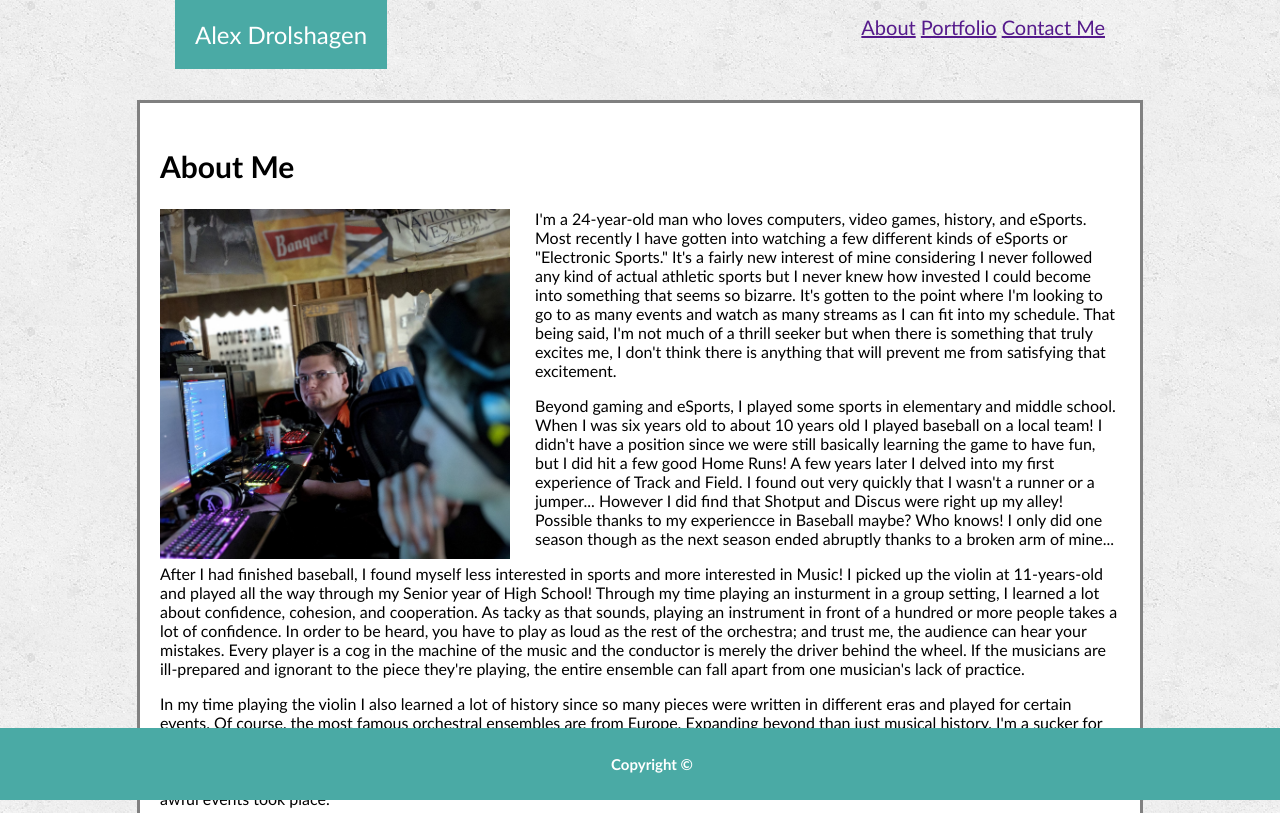
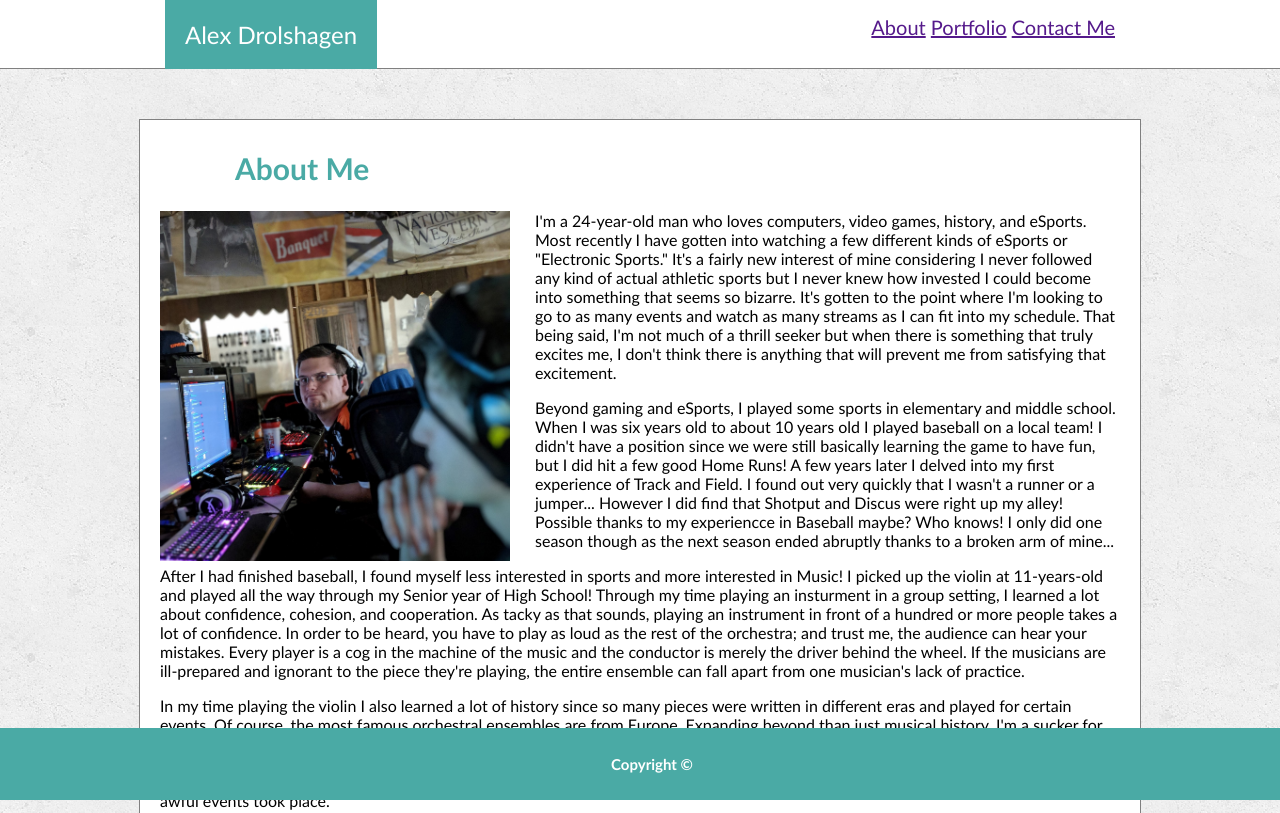
Before and after one commit to drols/Basic-Portfolio, a plain HTML site: page index.html in a window 1280 px wide. Shown: the top 813 px of the page. Drawn offline with Linux system fonts and the light colour scheme.

Commit message:
final commit before submission

```diff
--- a/assets/css/style.css
+++ b/assets/css/style.css
@@ -16,7 +16,7 @@ body{
     background-color: white;
     margin: auto;
     margin-bottom: 200px;
-    border: 3px;
+    border: 1px;
     border-style: solid;
     border-color: grey;
     padding: 20px;
@@ -53,19 +53,30 @@ body{
 .aboutme{
     font-size: 30px;
     float: inherit;
+    color: rgb(74,170,165);
+    padding-left: 75px;
+    margin-top: 10px;
+
 
 
 }
 
 .navbar{
-    width: 960px;
-    height: 100px;
+    /* width: 960px; */
+    height: 68px;
     /* margin-left: 10px;
     margin-right: 10px;
     margin-top: 10px;
-    margin: 0px;
-    margin-bottom:20px; */
-    margin: auto;
+    /* margin: 0px;  */
+    margin-bottom: 50px;
+    /* margin: auto; */
+    background-color: white;
+    padding-left: 150px;
+    padding-right: 150px;
+    border-bottom: 1px;
+    border-bottom-style: solid;
+    border-color: grey;
+
 
 
 }
```
